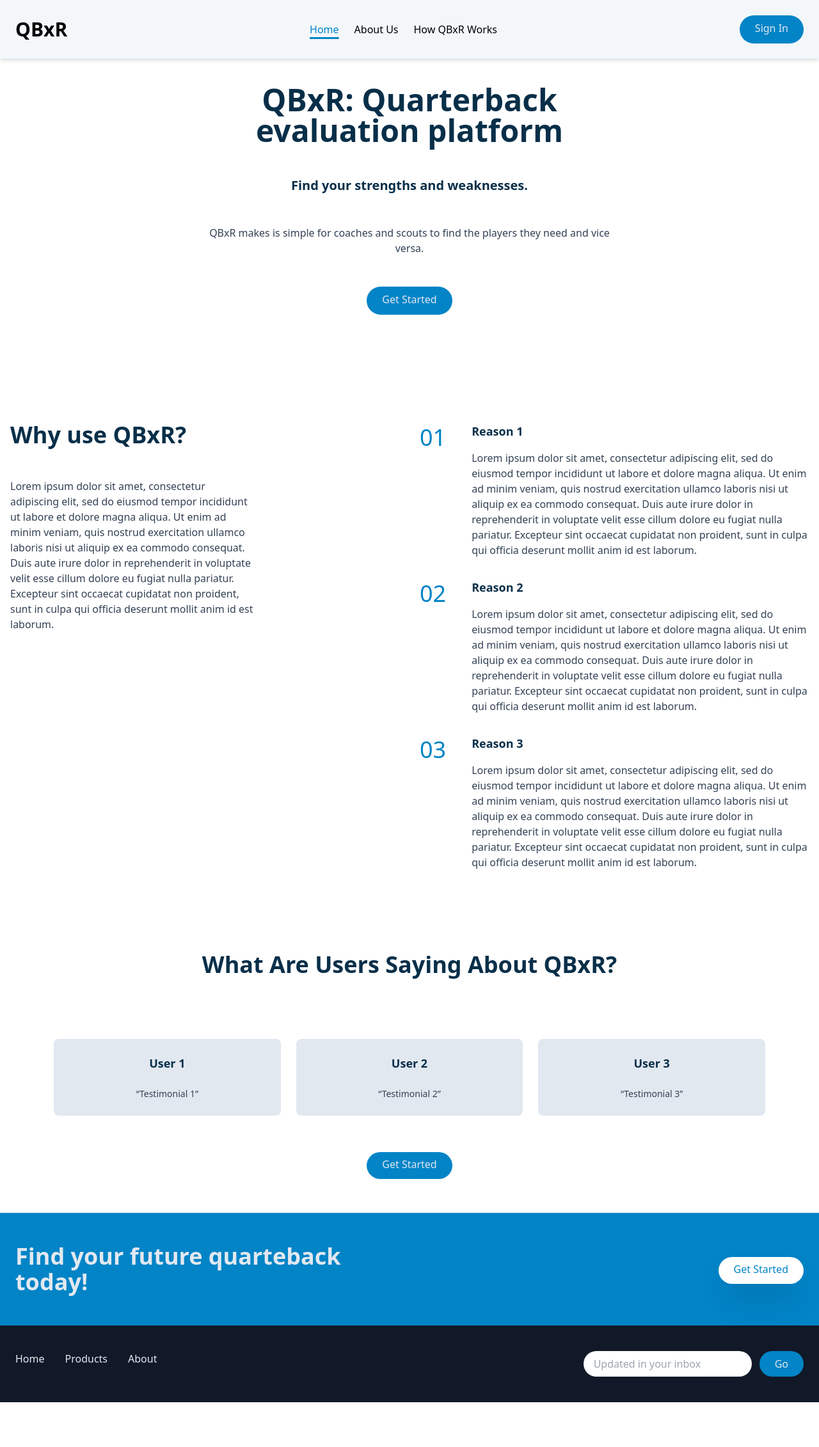
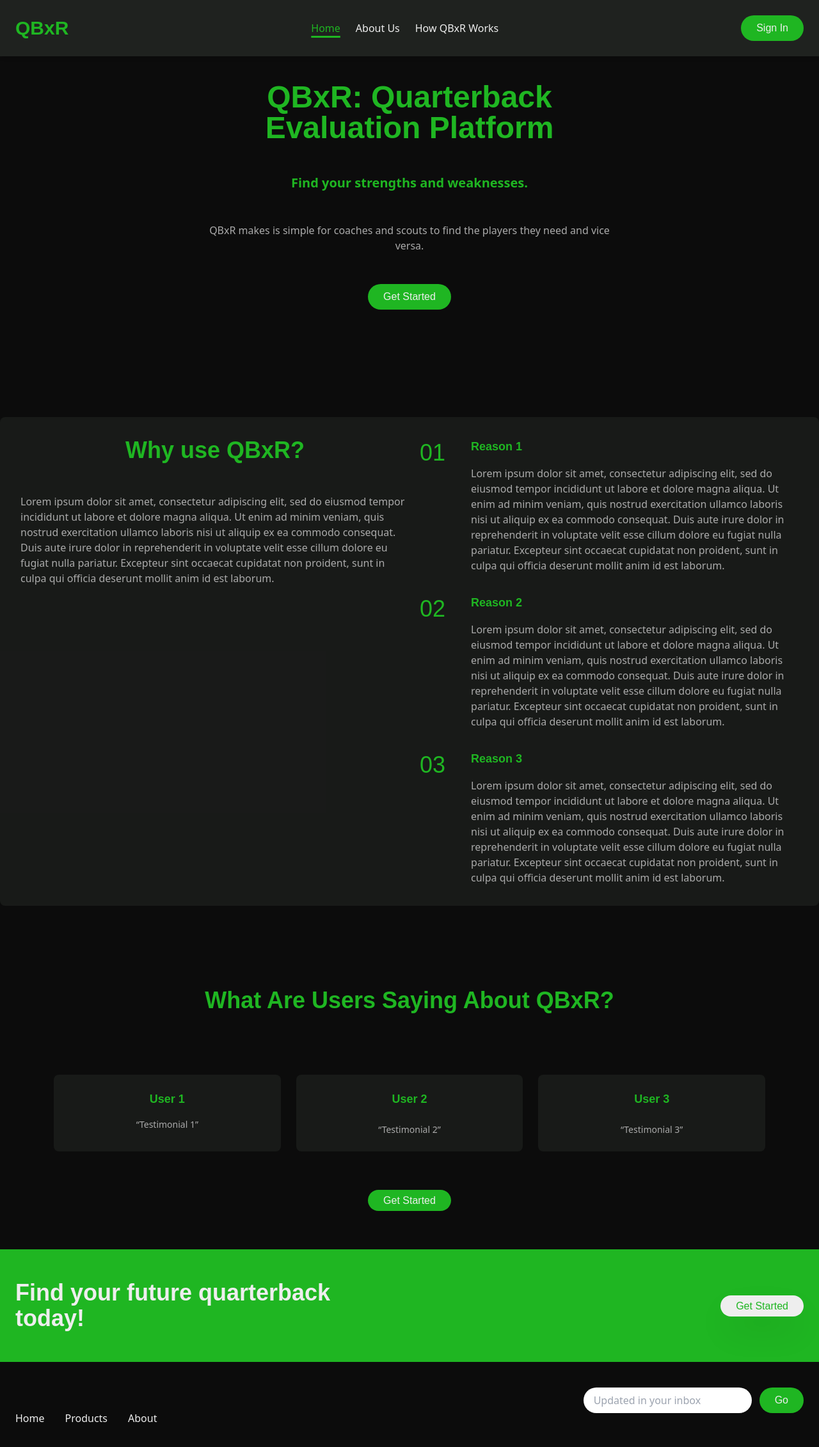
Before and after one commit to Ryan-W31/QBxR, a React (Create React App) app in the folder client/: page / in a window 1280 px wide. Shown: the top 2262 px of the page at 64% size. Before the commit the page ends 2192 px from the top, so only its background shows below. Built offline with nearby package versions, Linux system fonts and the light colour scheme.

Commit message:
Stylized Landing Page

```diff
--- a/client/package.json
+++ b/client/package.json
@@ -8,6 +8,7 @@
     "@testing-library/user-event": "^13.5.0",
     "react": "^18.2.0",
     "react-dom": "^18.2.0",
+    "react-icons": "^5.0.1",
     "react-router-dom": "^6.22.3",
     "react-scripts": "5.0.1",
     "web-vitals": "^2.1.4"
--- a/client/src/index.css
+++ b/client/src/index.css
@@ -1,6 +1,8 @@
 @tailwind base;
 @tailwind components;
 @tailwind utilities;
+
+@import url('https://fonts.googleapis.com/css2?family=Audiowide&display=swap');
 
 body {
   background-repeat: no-repeat;
@@ -39,7 +41,7 @@ body {
   left: 0;
   width: 24px;
   height: 2px;
-  background: #000;
+  background: #1FB622;
   transform: rotate(0);
   transition: all 0.5s;
 }
--- a/client/src/pages/LandingPage.jsx
+++ b/client/src/pages/LandingPage.jsx
@@ -1,46 +1,53 @@
 import React, { useState } from "react";
 import { Link } from "react-router-dom";
+import { AiOutlineClose } from "react-icons/ai";
 
 const LandingPage = () => {
   const [toggleMenu, setToggleMenu] = useState(false);
 
   return (
-    <div>
-      <nav className="mx-auto sticky bg-slate-100/80 shadow-md top-0 bg-opacity-80 backdrop-blur-xl backdrop-saturate-200 p-6">
+    <div className="bg-dark-primary">
+      <nav
+        className={
+          toggleMenu
+            ? "blur-lg mx-auto sticky bg-dark-secondary/80 shadow-md top-0 bg-opacity-80 backdrop-blur-xl backdrop-saturate-200 p-6"
+            : "mx-auto sticky bg-dark-secondary/80 shadow-md top-0 bg-opacity-80 backdrop-blur-xl backdrop-saturate-200 p-6"
+        }
+      >
         <div className="flex items-center justify-between">
-          <div className="text-3xl font-extrabold">
+          <div className="text-3xl font-extrabold text-green-primary font-Audiowide">
             <h1>QBxR</h1>
           </div>
           <div className="hidden space-x-6 md:flex">
             <Link
               to="#"
-              className="relative w-fit block text-sky-600 underline underline-offset-[6.27px] decoration-[3px]"
+              className="relative w-fit block text-green-primary underline underline-offset-[6.27px] decoration-[3px]"
             >
               Home
             </Link>
             <Link
               to="#"
-              className="relative w-fit block after:block after:content-[''] after:absolute after:h-[3px] after:bg-sky-600 hover:text-sky-600 after:w-full after:scale-x-0 after:hover:scale-x-100 after:transition after:duration-300 after:origin-center"
+              className="relative w-fit block text-light-primary after:block after:content-[''] after:absolute after:h-[3px] after:bg-green-primary hover:text-green-primary after:w-full after:scale-x-0 after:hover:scale-x-100 after:transition after:duration-300 after:origin-center"
             >
               About Us
             </Link>
             <Link
               to="#"
-              className="relative w-fit block after:block after:content-[''] after:absolute after:h-[3px] after:bg-sky-600 hover:text-sky-600 after:w-full after:scale-x-0 after:hover:scale-x-100 after:transition after:duration-300 after:origin-center"
+              className="relative w-fit block text-light-primary after:block after:content-[''] after:absolute after:h-[3px] after:bg-green-primary hover:text-green-primary after:w-full after:scale-x-0 after:hover:scale-x-100 after:transition after:duration-300 after:origin-center"
             >
               How QBxR Works
             </Link>
           </div>
           <Link
-            to="/login"
-            className="hidden p-3 px-6 pt-2 text-slate-200 bg-sky-600 rounded-full baseline hover:bg-sky-800 md:block"
+            to="/"
+            className="hidden py-2 px-6 text-light-primary font-Audiowide  bg-green-primary rounded-full baseline hover:bg-green-secondary md:block"
           >
             Sign In
           </Link>
           <button
             className={
               toggleMenu
-                ? "open block hamburger md:hidden focus:outline-none"
+                ? "hidden open hamburger md:hidden focus:outline-none"
                 : "block hamburger md:hidden focus:outline-none"
             }
             onClick={() => setToggleMenu(!toggleMenu)}
@@ -50,44 +57,75 @@ const LandingPage = () => {
             <span className="hamburger-bottom"></span>
           </button>
         </div>
+      </nav>
 
       <div className="md:hidden">
         <div
           className={
             toggleMenu
-                ? "absolute flex flex-col items-center self-end py-2 mt-10 space-y-2 font-bold bg-offWhite sm:w-auto sm:self-center left-6 right-6 drop-shadow-md"
-                : "absolute flex-col items-center hidden self-end py-8 mt-10 space-y-6 font-bold bg-white sm:w-auto sm:self-center left-6 right-6 drop-shadow-md"
+              ? "fixed top-0 right-0 w-[300px] h-screen bg-dark-secondary/80 z-10 duration-300"
+              : "fixed top-0 right-[-100%] w-[300px] h-screen bg-dark-secondary/80 z-10 duration-300"
           }
         >
-            <Link to="#" className="hover:text-sky-600">
+          <div className="flex flex-col justify-between px-4 py-4">
+            <div className="flex items-center justify-between w-full">
+              <h2 className="text-3xl font-extrabold text-green-primary font-Audiowide">
+                QBxR
+              </h2>
+              <AiOutlineClose
+                onClick={() => setToggleMenu(!toggleMenu)}
+                size={30}
+                className="cursor-pointer text-green-primary"
+              />
+            </div>
+
+            <div className="flex flex-col mt-6 space-y-6">
+              <Link
+                to="#"
+                className="text-light-primary hover:text-green-primary font-bold"
+              >
                 Home
               </Link>
-            <Link to="#" className="hover:text-sky-600">
+              <Link
+                to="#"
+                className="text-light-primary hover:text-green-primary font-bold"
+              >
                 About Us
               </Link>
-            <Link to="#" className="hover:text-sky-600">
+              <Link
+                to="#"
+                className="text-light-primary hover:text-green-primary font-bold"
+              >
                 How QBxR Works
+              </Link>
+              <Link
+                to="/"
+                className="py-2 px-6 text-light-primary font-Audiowide bg-green-primary rounded-full baseline hover:bg-green-secondary text-center"
+              >
+                Sign In
               </Link>
             </div>
           </div>
-      </nav>
-      <section id="hero">
+        </div>
+      </div>
+
+      <section id="hero" className={toggleMenu ? "blur-lg" : ""}>
         <div className="container flex items-center justify-center mx-auto mt-10 space-y-0">
           <div className="flex flex-col mb-32 space-y-12 w-1/2">
-            <h1 className=" text-4xl font-bold text-center text-sky-950 md:text-5xl">
-              QBxR: Quarterback evaluation platform
+            <h1 className=" text-4xl font-bold text-center text-green-primary md:text-5xl font-Audiowide">
+              QBxR: Quarterback Evaluation Platform
             </h1>
-            <h3 className="text-md font-bold text-center text-sky-950 md:text-xl">
+            <h3 className="text-md font-bold text-center text-green-primary md:text-xl">
               Find your strengths and weaknesses.
             </h3>
-            <p className="text-center text-slate-700">
+            <p className="text-center text-light-secondary">
               QBxR makes is simple for coaches and scouts to find the players
               they need and vice versa.
             </p>
             <div className="flex justify-center">
               <Link
-                to="/login"
-                className="p-3 px-6 pt-2 text-slate-200 bg-sky-600 rounded-full baseline hover:bg-sky-800"
+                to="/"
+                className="py-2 px-6 text-light-primary font-Audiowide bg-green-primary rounded-full baseline hover:bg-green-secondary"
               >
                 Get Started
               </Link>
@@ -95,13 +133,13 @@ const LandingPage = () => {
           </div>
         </div>
       </section>
-      <section id="features">
-        <div className="container flex flex-col px-4 mx-auto mt-10 space-y-12 md:space-y-0 md:flex-row">
+      <section id="features" className={toggleMenu ? "blur-lg" : ""}>
+        <div className="container flex flex-col mx-auto mt-10 space-y-12 md:space-y-0 md:flex-row bg-dark-secondary/50 p-8 rounded-lg">
           <div className="flex flex-col space-y-12 md:w-1/2">
-            <h2 className="md:max-w-md text-4xl font-bold text-center text-sky-950 md:text-left">
+            <h2 className="text-4xl font-bold font-Audiowide text-center text-green-primary">
               Why use QBxR?
             </h2>
-            <p className="md:max-w-sm text-center text-slate-700 md:text-left">
+            <p className="text-light-secondary text-left">
               Lorem ipsum dolor sit amet, consectetur adipiscing elit, sed do
               eiusmod tempor incididunt ut labore et dolore magna aliqua. Ut
               enim ad minim veniam, quis nostrud exercitation ullamco laboris
@@ -114,22 +152,22 @@ const LandingPage = () => {
 
           <div className="flex flex-col space-y-8 md:w-1/2">
             <div className="flex flex-col space-y-3 md:space-y-0 md:space-x-6 md:flex-row">
-              <div className="rounded-full bg-slate-100md:bg-transparent">
+              <div className="rounded-full bg-dark-secondary md:bg-transparent">
                 <div className="flex items-center space-x-2">
-                  <div className="px-4 py-2 text-sky-600 text-4xl md:py-1">
+                  <div className="px-4 py-2 text-green-primary font-Audiowide text-4xl md:py-1">
                     01
                   </div>
-                  <h3 className="text-base font-bold md:mb-4 text-sky-950 md:hidden">
+                  <h3 className="text-base font-bold font-Audiowide md:mb-4 text-green-primary md:hidden">
                     Reason 1
                   </h3>
                 </div>
               </div>
 
               <div>
-                <h3 className="hidden mb-4 text-lg font-bold text-sky-950 md:block">
+                <h3 className="hidden mb-4 text-lg font-Audiowide font-bold text-green-primary md:block">
                   Reason 1
                 </h3>
-                <p className="text-slate-700">
+                <p className="text-light-secondary">
                   Lorem ipsum dolor sit amet, consectetur adipiscing elit, sed
                   do eiusmod tempor incididunt ut labore et dolore magna aliqua.
                   Ut enim ad minim veniam, quis nostrud exercitation ullamco
@@ -143,22 +181,22 @@ const LandingPage = () => {
             </div>
 
             <div className="flex flex-col space-y-3 md:space-y-0 md:space-x-6 md:flex-row">
-              <div className="rounded-full bg-slate-100md:bg-transparent">
+              <div className="rounded-full bg-dark-secondary md:bg-transparent">
                 <div className="flex items-center space-x-2">
-                  <div className="px-4 py-2 text-sky-600 text-4xl md:py-1">
+                  <div className="px-4 py-2 text-green-primary font-Audiowide text-4xl md:py-1">
                     02
                   </div>
-                  <h3 className="text-base font-bold md:mb-4  text-sky-950 md:hidden">
+                  <h3 className="text-base font-bold font-Audiowide md:mb-4  text-green-primary md:hidden">
                     Reason 2
                   </h3>
                 </div>
               </div>
 
               <div>
-                <h3 className="hidden mb-4 text-lg font-bold text-sky-950 md:block">
+                <h3 className="hidden mb-4 text-lg font-bold font-Audiowide text-green-primary md:block">
                   Reason 2
                 </h3>
-                <p className="text-slate-700">
+                <p className="text-light-secondary">
                   Lorem ipsum dolor sit amet, consectetur adipiscing elit, sed
                   do eiusmod tempor incididunt ut labore et dolore magna aliqua.
                   Ut enim ad minim veniam, quis nostrud exercitation ullamco
@@ -172,22 +210,22 @@ const LandingPage = () => {
             </div>
 
             <div className="flex flex-col space-y-3 md:space-y-0 md:space-x-6 md:flex-row">
-              <div className="rounded-full bg-slate-100 md:bg-transparent">
+              <div className="rounded-full bg-dark-secondary md:bg-transparent">
                 <div className="flex items-center space-x-2">
-                  <div className="px-4 py-2 text-sky-600 text-4xl md:py-1">
+                  <div className="px-4 py-2 text-green-primary font-Audiowide text-4xl md:py-1">
                     03
                   </div>
-                  <h3 className="text-base font-bold md:mb-4 text-sky-950 md:hidden">
+                  <h3 className="text-base font-bold font-Audiowide md:mb-4 text-green-primary md:hidden">
                     Reason 3
                   </h3>
                 </div>
               </div>
 
               <div>
-                <h3 className="hidden mb-4 text-lg font-bold text-sky-950 md:block">
+                <h3 className="hidden mb-4 text-lg font-bold font-Audiowide text-green-primary md:block">
                   Reason 3
                 </h3>
-                <p className="text-slate-700">
+                <p className="text-light-secondary">
                   Lorem ipsum dolor sit amet, consectetur adipiscing elit, sed
                   do eiusmod tempor incididunt ut labore et dolore magna aliqua.
                   Ut enim ad minim veniam, quis nostrud exercitation ullamco
@@ -202,72 +240,83 @@ const LandingPage = () => {
           </div>
         </div>
       </section>
-      <section id="testimonials">
+      <section id="testimonials" className={toggleMenu ? "blur-lg" : ""}>
         <div className="max-w-6xl px-5 mx-auto mt-32 text-center">
-          <h2 className="text-4xl font-bold text-sky-950 text-center">
+          <h2 className="text-4xl font-bold font-Audiowide text-green-primary text-center">
             What Are Users Saying About QBxR?
           </h2>
           <div className="flex flex-col mt-24 md:flex-row md:space-x-6">
-            <div className="flex flex-col items-center p-6 space-y-6 rounded-lg bg-slate-200 md:w-1/3">
-              <h5 className="text-lg font-bold text-sky-950 ">User 1</h5>
-              <p className="text-sm text-slate-700">“Testimonial 1”</p>
+            <div className="flex flex-col items-center p-6 space-y-4 rounded-lg bg-dark-secondary/50 md:w-1/3">
+              <h5 className="text-lg font-bold font-Audiowide text-green-primary ">
+                User 1
+              </h5>
+              <p className="text-sm text-light-secondary">“Testimonial 1”</p>
             </div>
 
             {/* Testimonial 2 */}
-            <div className="hidden flex-col items-center p-6 space-y-6 rounded-lg bg-slate-200 md:flex md:w-1/3">
-              <h5 className="text-lg font-bold text-sky-950">User 2</h5>
-              <p className="text-sm text-slate-700">“Testimonial 2”</p>
+            <div className="hidden flex-col items-center p-6 space-y-6 rounded-lg bg-dark-secondary/50 md:flex md:w-1/3">
+              <h5 className="text-lg font-bold font-Audiowide text-green-primary">
+                User 2
+              </h5>
+              <p className="text-sm text-light-secondary">“Testimonial 2”</p>
             </div>
 
             {/* Testimonial 3 */}
-            <div className="hidden flex-col items-center p-6 space-y-6 rounded-lg bg-slate-200 md:flex md:w-1/3">
-              <h5 className="text-lg font-bold text-sky-950">User 3</h5>
-              <p className="text-sm text-slate-700">“Testimonial 3”</p>
+            <div className="hidden flex-col items-center p-6 space-y-6 rounded-lg bg-dark-secondary/50 md:flex md:w-1/3">
+              <h5 className="text-lg font-bold font-Audiowide text-green-primary">
+                User 3
+              </h5>
+              <p className="text-sm text-light-secondary">“Testimonial 3”</p>
             </div>
           </div>
           <div className="my-16">
             <Link
-              to="/login"
-              className="p-3 px-6 pt-2 text-slate-200 bg-sky-600 rounded-full baseline hover:bg-sky-800"
+              to="/"
+              className="py-2 px-6 text-light-primary font-Audiowide bg-green-primary rounded-full baseline hover:bg-green-secondary"
             >
               Get Started
             </Link>
           </div>
         </div>
       </section>
-      <section id="cta" className="bg-sky-600">
+      <section
+        id="cta"
+        className={toggleMenu ? "blur-lg bg-green-primary" : "bg-green-primary"}
+      >
         <div className="container flex flex-col items-center justify-between px-6 py-24 mx-auto space-y-12 md:py-12 md:flex-row md:space-y-0">
-          <h2 className="text-5xl font-bold leading-tight text-center text-slate-200 md:text-4xl md:max-w-xl md:text-left">
-            Find your future quarteback today!
+          <h2 className="text-5xl font-bold leading-tight text-center text-light-primary font-Audiowide md:text-4xl md:max-w-xl md:text-left">
+            Find your future quarterback today!
           </h2>
           <div>
             <Link
-              to="/login"
-              className="p-3 px-6 pt-2 text-sky-600 bg-white rounded-full shadow-2xl baseline hover:bg-gray-900"
+              to="/"
+              className="py-2 px-6 text-green-primary font-Audiowide bg-light-primary rounded-full shadow-2xl baseline hover:bg-dark-primary"
             >
               Get Started
             </Link>
           </div>
         </div>
       </section>
-      <div className="bg-gray-900">
+      <div
+        className={toggleMenu ? "blur-lg bg-dark-primary" : "bg-dark-primary"}
+      >
         <div className="container flex flex-col-reverse justify-between px-6 py-10 mx-auto space-y-8 md:flex-row md:space-y-0">
-          <div className="flex flex-col md:flex-row md:space-x-8">
+          <div className="flex flex-row justify-center py-9 space-x-8">
             <Link
               to="#"
-              className="flex flex-col items-center text-slate-200 hover:text-sky-400"
+              className="flex flex-col items-center text-light-primary hover:text-green-primary"
             >
               Home
             </Link>
             <Link
               to="#"
-              className="flex flex-col items-center text-slate-200 hover:text-sky-400"
+              className="flex flex-col items-center text-light-primary hover:text-green-primary"
             >
               Products
             </Link>
             <Link
               to="#"
-              className="flex flex-col items-center text-slate-200 hover:text-sky-400"
+              className="flex flex-col items-center text-light-primary hover:text-green-primary"
             >
               About
             </Link>
@@ -280,7 +329,7 @@ const LandingPage = () => {
                   className="flex-1 px-4 rounded-full focus:outline-none"
                   placeholder="Updated in your inbox"
                 />
-                <button className="px-6 py-2 text-slate-200 rounded-full bg-sky-600 hover:bg-sky-400 focus:outline-none">
+                <button className="px-6 py-2 text-light-primary font-Audiowide rounded-full bg-green-primary hover:bg-green-scondary focus:outline-none">
                   Go
                 </button>
               </div>
--- a/client/tailwind.config.js
+++ b/client/tailwind.config.js
@@ -2,7 +2,19 @@
 module.exports = {
   content: ["./src/**/*.{js,jsx,ts,tsx}"],
   theme: {
-    extend: {},
+    extend: {
+      colors: {
+        "dark-primary": "#0C0C0C",
+        "dark-secondary": "#252825",
+        "light-primary": "#EEEEEE",
+        "light-secondary": "#AAAAAA",
+        "green-primary": "#1FB622",
+        "green-secondary": "#1C6000",
+      },
+      fontFamily: {
+        Audiowide: ["Audiowide", "sans-serif"],
+      },
+    },
   },
   plugins: [],
 };
```
Also changed, not shown: 1 other file (tests, documents, lock files or other folders). Lines whose indentation alone changed are shown as unchanged.
